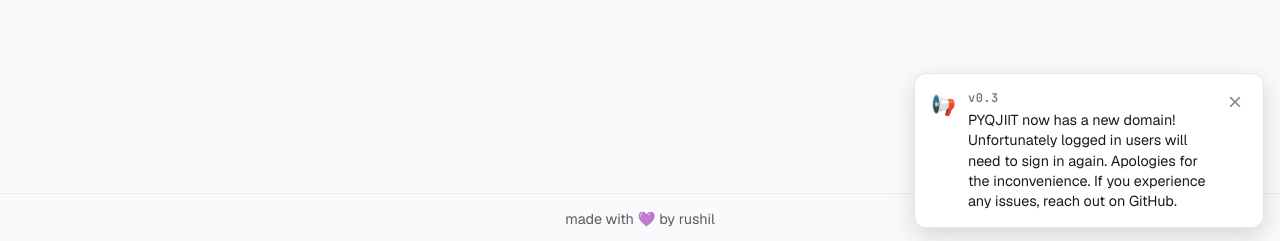
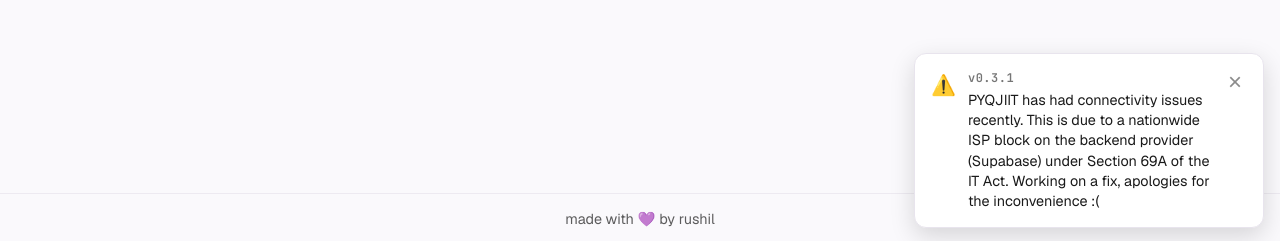
Before and after one commit to rushilkoul/pyqjiit, a React (Vite) app: page / in a window 1280 px wide. Shown: the part 556-797 px from the top of the page. Built offline with nearby package versions, Linux system fonts and the light colour scheme; no server answers; the database is empty.

Commit message:
update devmsg for isp block on supabase

```diff
--- a/src/components/DeveloperMessage.jsx
+++ b/src/components/DeveloperMessage.jsx
@@ -1,12 +1,12 @@
 import { useState, useEffect } from 'react';
 
-const CURRENT_VERSION = 'v0.3';
+const CURRENT_VERSION = 'v0.3.1';
 const STORAGE_KEY = `dev-message-dismissed-${CURRENT_VERSION}`;
 
 const MESSAGE_CONFIG = {
   version: CURRENT_VERSION,
-  message: "PYQJIIT now has a new domain! Unfortunately logged in users will need to sign in again. Apologies for the inconvenience. If you experience any issues, reach out on GitHub.",
-  type: "update"
+  message: "PYQJIIT has had connectivity issues recently. This is due to a nationwide ISP block on the backend provider (Supabase) under Section 69A of the IT Act. Working on a fix, apologies for the inconvenience :(",
+  type: "alert"
 };
 
 export default function DeveloperMessage() {
@@ -32,6 +32,7 @@ export default function DeveloperMessage() {
       case 'fix': return '🐛';
       case 'feature': return '✨';
       case 'update': return '📢';
+      case 'alert': return '⚠️';
       default: return '💬';
     }
   };
```
